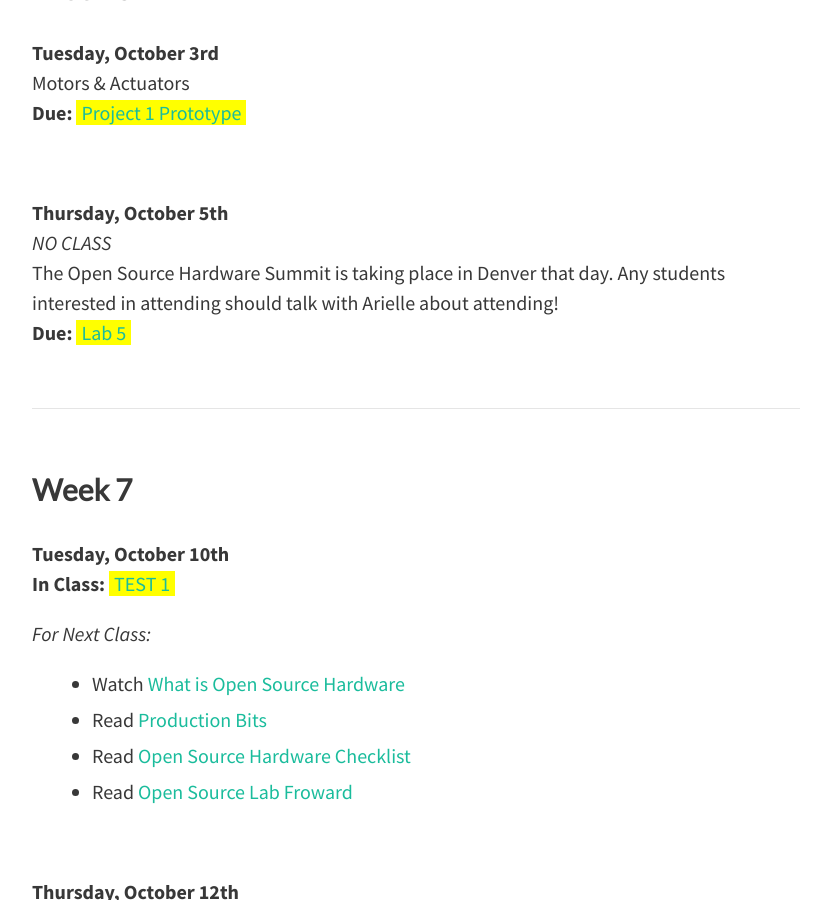
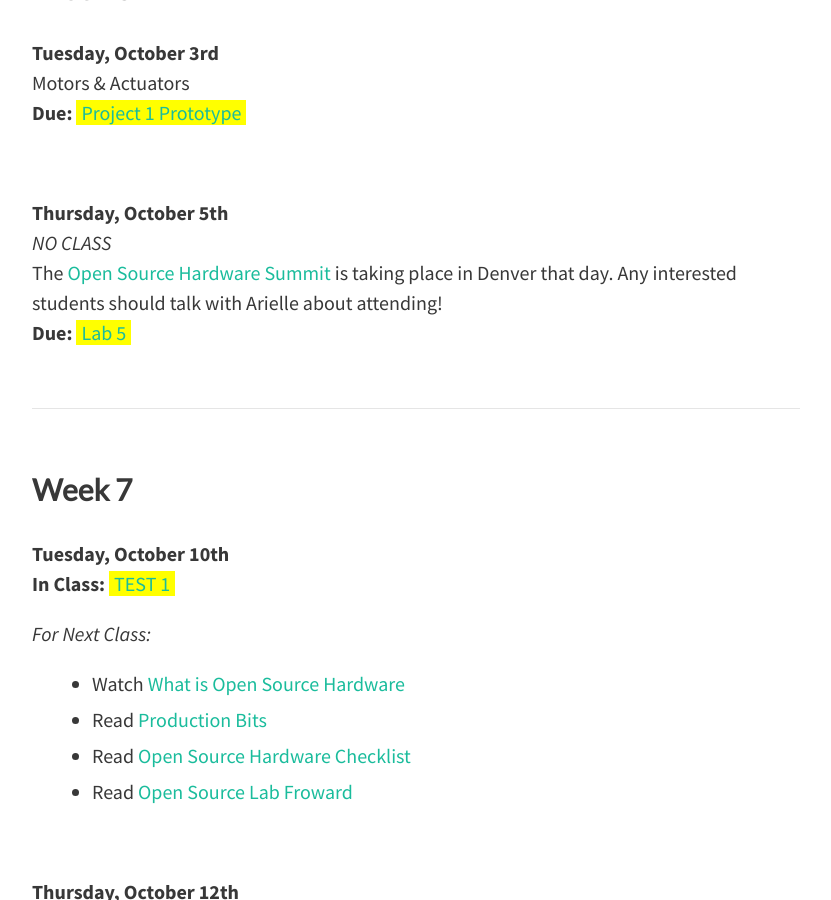
Before and after one commit to coloringchaos/object-f17, a Jekyll site: the page built from schedule.md, in a window 1280 px wide and 900 px high, scrolled down 4101 px. Shown: the whole window, without its empty margins (224-1055 px from the left). Built offline with Jekyll 4.4.1, drawn with Linux system fonts in a browser that asks for light colours; nearby versions of some CDN libraries.

Commit message:
schedule

```diff
--- a/schedule.md
+++ b/schedule.md
@@ -121,7 +121,7 @@ feature-img: "img/bg1.jpg"
 
 <br>
 
-**Thursday, October 5th**<br>*NO CLASS* <br>The Open Source Hardware Summit is taking place in Denver that day. Any students interested in attending should talk with Arielle about attending!
+**Thursday, October 5th**<br>*NO CLASS* <br>The [Open Source Hardware Summit](https://2017.oshwa.org/) is taking place in Denver that day. Any interested students should talk with Arielle about attending!
 <br>**Due:** <span class="highlight">[Lab 5]()</span>
 
 <hr>
```
